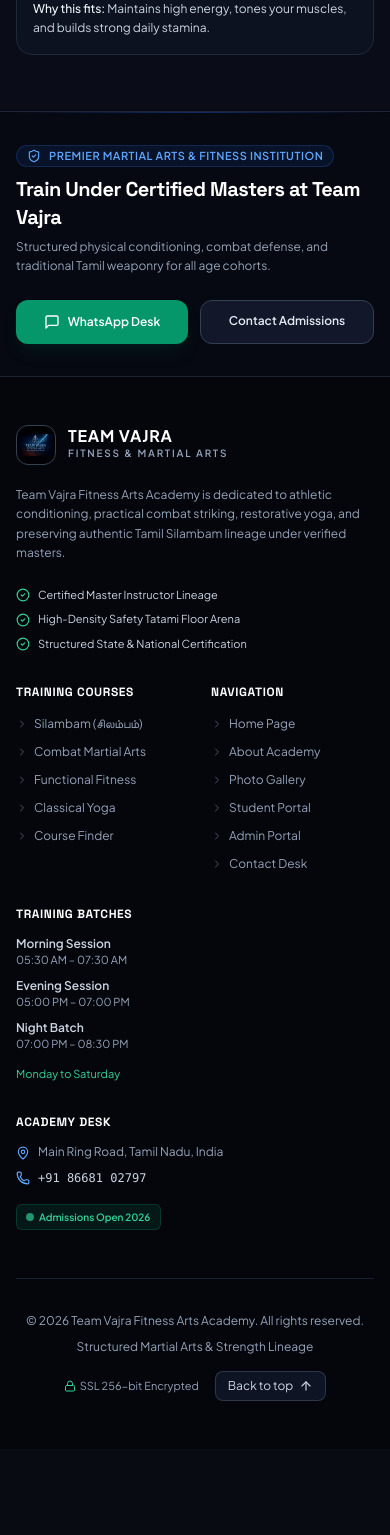
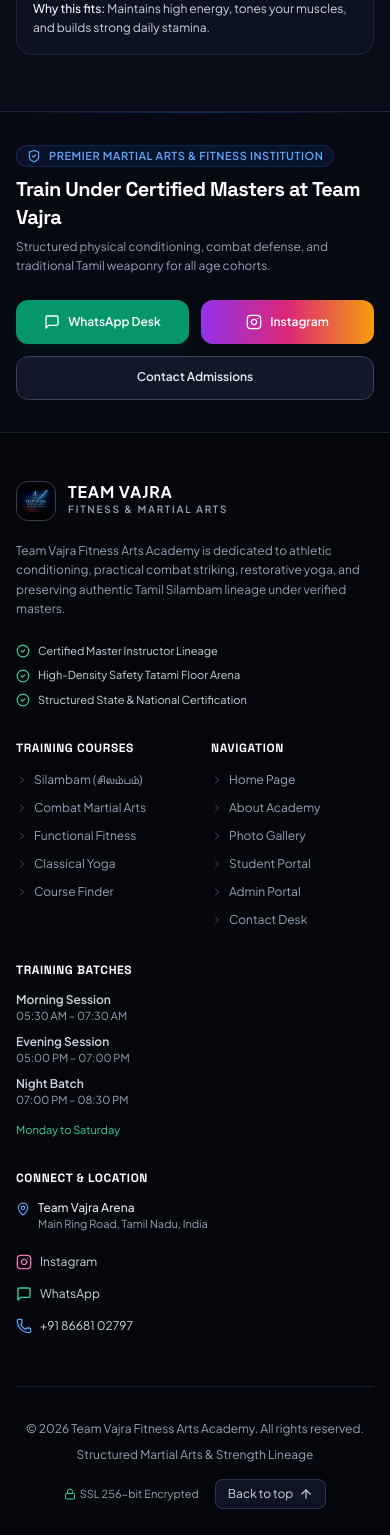
Before and after one commit to selvaofficial1026-design/TeamVajra, a Next.js app: page / in a window 390 px wide. Shown: the part 1933-3468 px from the top of the page. Before the commit the page ends 3382 px from the top, so only its background shows below. Built offline with nearby package versions, Linux system fonts and the light colour scheme; no server answers.

Commit message:
Update footer with direct Instagram, WhatsApp, Phone links and clarified academy address

```diff
--- a/src/components/Footer.tsx
+++ b/src/components/Footer.tsx
@@ -5,7 +5,7 @@
 import Link from "next/link";
 import {
   Phone, MapPin, Clock, MessageSquare, ArrowUp, ChevronRight,
-  ShieldCheck, Award, Globe, HeartHandshake, CheckCircle2, Lock
+  ShieldCheck, CheckCircle2, Lock, Instagram
 } from "lucide-react";
 
 export default function Footer() {
@@ -50,6 +50,16 @@
               >
                 <MessageSquare className="w-4 h-4" />
                 <span>WhatsApp Desk</span>
+              </a>
+
+              <a
+                href="https://instagram.com"
+                target="_blank"
+                rel="noreferrer"
+                className="px-5 py-3 rounded-xl bg-gradient-to-r from-purple-600 via-pink-600 to-amber-500 hover:opacity-95 text-white font-semibold text-xs transition flex items-center justify-center gap-2 shadow-lg min-h-[44px] flex-1 sm:flex-initial"
+              >
+                <Instagram className="w-4 h-4" />
+                <span>Instagram</span>
               </a>
 
               <Link
@@ -221,27 +231,54 @@
             </div>
           </div>
 
-          {/* Column 5: Headquarters & Support Desk (2 Cols on Desktop) */}
+          {/* Column 5: Direct Social Links & Address (2 Cols on Desktop) */}
           <div className="col-span-2 md:col-span-2 lg:col-span-2 space-y-3.5">
             <h4 className="text-xs font-bold text-white uppercase tracking-wider">
-              Academy Desk
+              Connect & Location
             </h4>
-            <div className="space-y-2.5 text-xs text-slate-400">
+
+            {/* Fixed Address */}
+            <div className="space-y-1 text-xs">
               <div className="flex items-start gap-2">
                 <MapPin className="w-3.5 h-3.5 text-blue-400 shrink-0 mt-0.5" />
-                <span>Main Ring Road, Tamil Nadu, India</span>
-              </div>
-              <div className="flex items-center gap-2">
-                <Phone className="w-3.5 h-3.5 text-blue-400 shrink-0" />
-                <span className="font-mono text-slate-300">+91 86681 02797</span>
-              </div>
-              <div className="pt-2">
-                <div className="inline-flex items-center gap-1.5 px-2.5 py-1 rounded-md bg-emerald-500/10 border border-emerald-500/20 text-emerald-400 text-[10px] font-semibold">
-                  <span className="w-1.5 h-1.5 rounded-full bg-emerald-400 animate-ping" />
-                  <span>Admissions Open 2026</span>
+                <div>
+                  <strong className="text-slate-200 block font-medium">Team Vajra Arena</strong>
+                  <span className="text-slate-400 block text-[11px]">Main Ring Road, Tamil Nadu, India</span>
                 </div>
               </div>
             </div>
+
+            {/* Only Instagram, WhatsApp, and Phone */}
+            <div className="space-y-2 pt-1 text-xs">
+              <a
+                href="https://instagram.com"
+                target="_blank"
+                rel="noreferrer"
+                className="flex items-center gap-2 text-slate-300 hover:text-pink-400 transition py-1"
+              >
+                <Instagram className="w-4 h-4 text-pink-400 shrink-0" />
+                <span>Instagram</span>
+              </a>
+
+              <a
+                href="https://wa.me/918668102797"
+                target="_blank"
+                rel="noreferrer"
+                className="flex items-center gap-2 text-slate-300 hover:text-emerald-400 transition py-1"
+              >
+                <MessageSquare className="w-4 h-4 text-emerald-400 shrink-0" />
+                <span>WhatsApp</span>
+              </a>
+
+              <a
+                href="tel:+918668102797"
+                className="flex items-center gap-2 text-slate-300 hover:text-blue-400 transition py-1"
+              >
+                <Phone className="w-4 h-4 text-blue-400 shrink-0" />
+                <span>+91 86681 02797</span>
+              </a>
+            </div>
+
           </div>
 
         </div>
```
